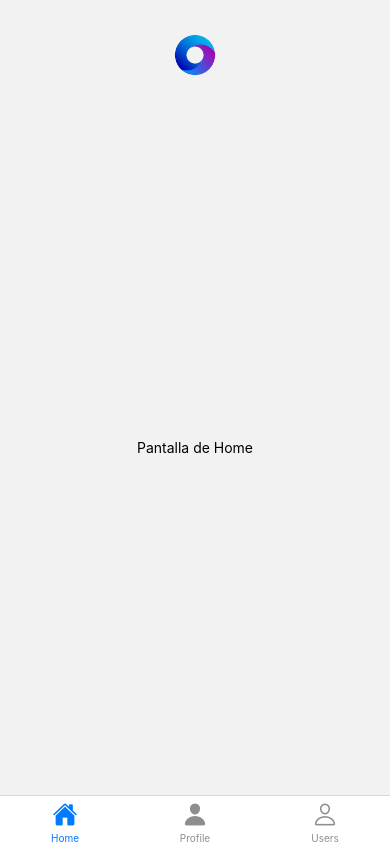
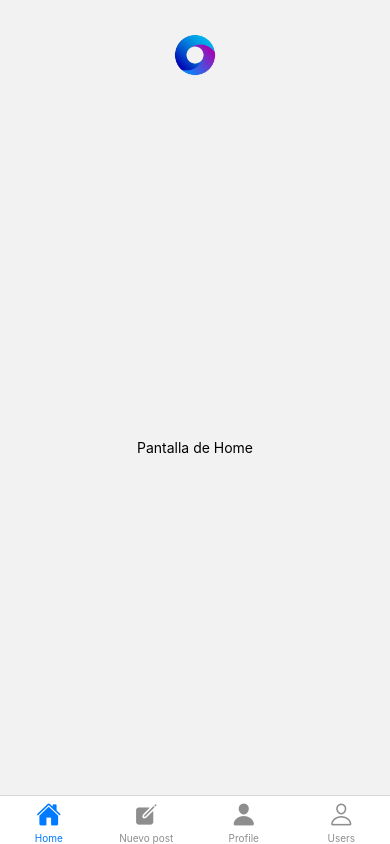
Before and after one commit to TZippilli/prog3-Native-ZRP, a React Native app in the folder TI-Prog3-ZRP/: screen /HomeMenu in a window 390 px wide. Built offline with nearby package versions, Linux system fonts and the light colour scheme.

Commit message:
crear posts

```diff
--- a/TI-Prog3-ZRP/src/components/HomeMenu.js
+++ b/TI-Prog3-ZRP/src/components/HomeMenu.js
@@ -1,10 +1,11 @@
 import React from 'react';
 import { createBottomTabNavigator } from '@react-navigation/bottom-tabs';
-import { View, Image, StyleSheet } from 'react-native'; // Importa estos componentes
+import { View, Image, StyleSheet } from 'react-native';
 import Home from '../screens/Home';
 import Profile from '../screens/Profile';
 import Users from '../screens/Users';
 import { Ionicons } from '@expo/vector-icons';
+import NewPost from '../screens/NewPost';
 
 const Tab = createBottomTabNavigator();
 
@@ -22,6 +23,15 @@ export default function HomeMenu() {
           options={{
             tabBarIcon: ({ color, size }) => (
               <Ionicons name="home" size={size} color={color} />
+            ),
+          }}
+        />
+        <Tab.Screen
+          name="Nuevo post"
+          component={NewPost}
+          options={{
+            tabBarIcon: ({ color, size }) => (
+              <Ionicons name="create" size={size} color={color} />
             ),
           }}
         />
--- a/TI-Prog3-ZRP/src/screens/Login.js
+++ b/TI-Prog3-ZRP/src/screens/Login.js
@@ -83,11 +83,11 @@ const styles = StyleSheet.create({
     flex: 1,
     justifyContent: 'center',
     alignItems: 'center',
-    backgroundColor: '#1a1f71', // Fondo azul oscuro
+    backgroundColor: '#1a1f71',
   },
   container: {
     width: '90%',
-    backgroundColor: '#f0f0f5', // Fondo claro para el contenedor
+    backgroundColor: '#f0f0f5',
     padding: 20,
     borderRadius: 12,
     alignItems: 'center',
@@ -105,7 +105,7 @@ const styles = StyleSheet.create({
   title: {
     fontSize: 28,
     fontWeight: 'bold',
-    color: '#1a1f71', // Color azul oscuro del logo
+    color: '#1a1f71',
     marginBottom: 20,
   },
   input: {
@@ -121,7 +121,7 @@ const styles = StyleSheet.create({
     marginBottom: 15,
   },
   buttonPrimary: {
-    backgroundColor: '#4e54c8', // Color azul-morado degradado
+    backgroundColor: '#4e54c8',
     paddingVertical: 12,
     paddingHorizontal: 10,
     alignItems: 'center',
@@ -130,7 +130,7 @@ const styles = StyleSheet.create({
     marginBottom: 10,
   },
   buttonSecondary: {
-    backgroundColor: '#6a1b9a', // Color morado oscuro
+    backgroundColor: '#6a1b9a',
     paddingVertical: 12,
     paddingHorizontal: 10,
     alignItems: 'center',
--- /dev/null
+++ b/TI-Prog3-ZRP/src/screens/NewPost.js
@@ -0,0 +1,115 @@
+import React, { Component } from 'react';
+import { View, Text, TouchableOpacity, StyleSheet, TextInput } from 'react-native';
+import { auth, db } from '../firebase/config';
+
+export default class NewPost extends Component {
+    constructor(props) {
+        super(props);
+        this.state = {
+            email: '',
+            descripcion: ''
+        };
+    }
+
+    handleSubmit(descripcion) {
+        console.log(descripcion)
+        db.collection('posts').add({
+            descripcion: descripcion,
+            email: auth.currentUser.email,
+            createdAt: Date.now()
+          })
+          .then(() => {
+            this.setState({ registered: true, errorMsg: '' });
+            console.log("creado")
+          })
+          .catch(e => console.log(e.message));
+    }
+
+    render() {
+        return (
+            <View style={styles.container}>
+                <View style={styles.formContainer}>
+
+                    <Text style={styles.title}> Post! </Text>
+
+                    <TextInput style={styles.input}
+                        keyboardType='default'
+                        placeholder='Mensaje del post...'
+                        onChangeText={text => this.setState({ descripcion: text })}
+                        value={this.state.descripcion}
+                        multiline={true}
+                        numberofLines={4} />
+
+                    <TouchableOpacity style={styles.button} onPress={() => this.handleSubmit( this.state.descripcion)}>
+                        <Text style={styles.buttonText}> Crear post </Text>
+                    </TouchableOpacity>
+                </View>
+
+                {this.state.errorMsg && <Text>{this.state.errorMsg}</Text>}
+
+            </View>
+        );
+    }
+}
+
+const styles = StyleSheet.create({
+    background: {
+        flex: 1,
+        justifyContent: 'center',
+        alignItems: 'center',
+        backgroundColor: '#1a1f71',
+    },
+    container: {
+        width: '90%',
+        backgroundColor: '#f0f0f5',
+        padding: 20,
+        borderRadius: 12,
+        alignItems: 'center',
+        shadowColor: '#000',
+        shadowOffset: { width: 0, height: 4 },
+        shadowOpacity: 0.3,
+        shadowRadius: 5,
+        elevation: 8,
+    },
+    image: {
+        height: 120,
+        width: 120,
+        marginBottom: 20,
+    },
+    title: {
+        fontSize: 28,
+        fontWeight: 'bold',
+        color: '#1a1f71',
+        marginBottom: 20,
+    },
+    input: {
+        width: '100%',
+        height: 45,
+        paddingHorizontal: 10,
+        borderWidth: 1,
+        borderColor: '#888',
+        borderRadius: 8,
+        backgroundColor: '#fff',
+        fontSize: 16,
+        color: '#333',
+        marginBottom: 15,
+    },
+    button: {
+        backgroundColor: '#4e54c8',
+        paddingVertical: 12,
+        paddingHorizontal: 10,
+        alignItems: 'center',
+        borderRadius: 8,
+        width: '100%',
+        marginBottom: 10,
+    },
+    buttonText: {
+        color: '#fff',
+        fontWeight: 'bold',
+        fontSize: 16,
+    },
+    errorMsg: {
+        color: '#ff1744',
+        marginTop: 10,
+    },
+});
```
Also changed, not shown: TI-Prog3-ZRP/src/components/Post.js (added, +20 -0 lines), TI-Prog3-ZRP/src/firebase/config.js (line endings or trailing spaces).
